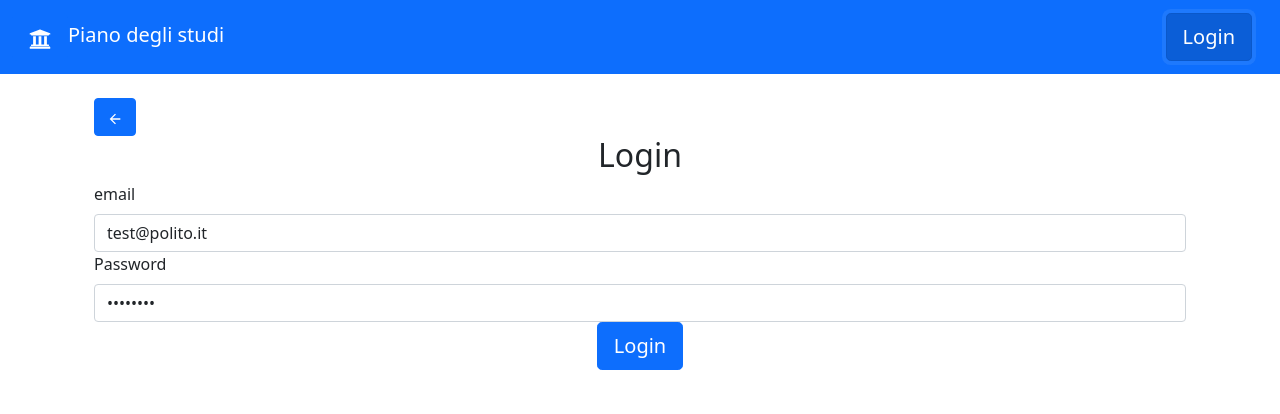
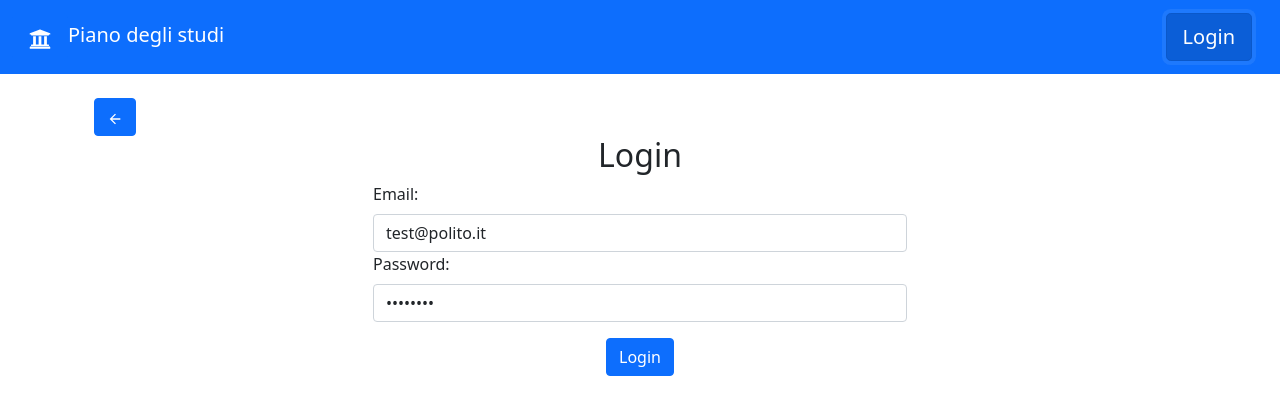
Before and after one commit to SofiaBelloni/piano-studi, a React (Create React App) app in the folder client/: page / in a window 1280 px wide. Both pictures are taken after a click on the button "Login". Shown: the top 414 px of the page. Built offline with nearby package versions, Linux system fonts and the light colour scheme; no server answers.

Commit message:
Improved login

```diff
--- a/client/src/App.js
+++ b/client/src/App.js
@@ -1,7 +1,7 @@
 import './App.css';
 import 'bootstrap/dist/css/bootstrap.min.css';
 import { BrowserRouter as Router, Routes, Route, Navigate, useNavigate } from 'react-router-dom';
-import { Container } from 'react-bootstrap';
+import { Container, Row, Col, Alert } from 'react-bootstrap';
 import { HomePage } from './HomePageComponents';
 import { MyNavbar } from './NavbarComponents';
 import { LoginForm } from './LoginComponents';
@@ -16,7 +16,6 @@ import { CreatePlan } from './CreatePlanComponents';
 //FIXME: fai check lato server
 //FIXME: mostra in homepage loggata il tipo di iscrizione e il numero di crediti
 //FIXME: colorare le righe della tabella in edit
-//FIXME: autenticazione, miglkiora controlli e mostra quando sbagli credenziali
 //FIXME: aggiungi commenti al codice!!!
 //FIXME:controlla che non ci siano warning
 //FIXME: compila readme
@@ -76,7 +75,7 @@ function App2() {
         navigate('/');
       })
       .catch(err => {
-        setMessage('Impossibile effettuare il login');
+        setMessage(err);
       }
       )
   }
@@ -136,11 +135,14 @@ function App2() {
       <MyNavbar name={user.name} loggedIn={loggedIn} logout={doLogOut} />
       <br />
       <Container>
+      <Row className="justify-content-center"><Col xs={6}>
+          {message ? <Alert variant='danger' onClose={() => setMessage('')} dismissible>{message}</Alert> : false}
+        </Col></Row>
         <Routes>
           <Route path='/' element={<HomePage exams={exams} studyPlan={studyPlan} delete={deleteStudyPlan} loggedIn={loggedIn} user={user}></HomePage>} />
           <Route path='/login' element={loggedIn ?
             <Navigate to='/' />
-            : <LoginForm login={doLogIn} setDirty={setDirty}/>}/>
+            : <LoginForm login={doLogIn} setDirty={setDirty} />} />
           <Route path='/edit' element={loggedIn ?
             <CreatePlan exams={exams} studyPlan={studyPlan} user={user} save={addStudyPlan} setDirty={setDirty} />
             : <Navigate to='/login' />} />
--- a/client/src/LoginComponents.js
+++ b/client/src/LoginComponents.js
@@ -13,38 +13,40 @@ function LoginForm(props) {
     setErrorMessage('');
     const credentials = { username, password };
 
-    // SOME VALIDATION, ADD MORE!!!
+    // validetion
     let valid = true;
-    if (username === '' || password === '')
+    if (username === '') {
       valid = false;
-
+      setErrorMessage('Inserire username valido');
+    } else if (password === '') {
+      valid = false;
+      setErrorMessage('Inserire password valida');
+    }
     if (valid) {
       props.login(credentials);
-    }
-    else {
-      // show a better error message...
-      setErrorMessage('Error(s) in the form, please fix it.')
     }
   };
 
   return (
     <Container>
-      <BackButton setDirty={props.setDirty}/>
-      <Row>
-        <Col>
+      <Row className="justify-content-center"><Col xs={6}>
+        {errorMessage ? <Alert className='text-center' variant='danger' onClose={() => setErrorMessage('')} dismissible>{errorMessage}</Alert> : ''}
+      </Col></Row>
+      <BackButton setDirty={props.setDirty} />
+      <Row className="justify-content-center">
+        <Col xs={6}>
           <h2 className='text-center'>Login</h2>
           <Form >
-            {errorMessage ? <Alert variant='danger'>{errorMessage}</Alert> : ''}
             <Form.Group controlId='username'>
-              <Form.Label>email</Form.Label>
+              <Form.Label>Email:</Form.Label>
               <Form.Control type='email' value={username} onChange={ev => setUsername(ev.target.value)} />
             </Form.Group>
-            <Form.Group controlId='password'>
-              <Form.Label>Password</Form.Label>
+            <Form.Group className='' controlId='password'>
+              <Form.Label>Password:</Form.Label>
               <Form.Control type='password' value={password} onChange={ev => setPassword(ev.target.value)} />
             </Form.Group>
-            <Col className='text-center'>
-            <Button className='btn-lg'  onClick={handleSubmit}>Login</Button>
+            <Col className='text-center my-3'>
+              <Button onClick={handleSubmit}>Login</Button>
             </Col>
           </Form>
         </Col>
```
Also changed, not shown: 2 other files (tests, documents, lock files or other folders).
